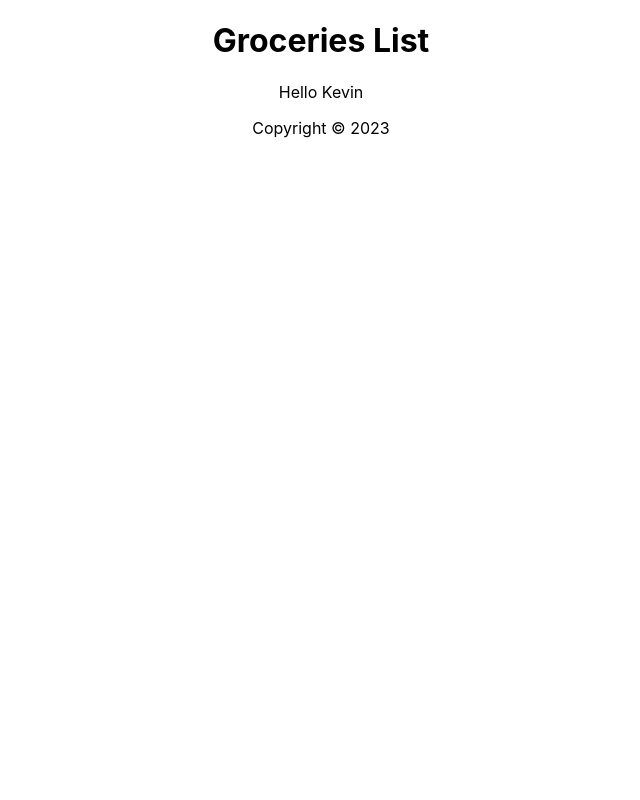
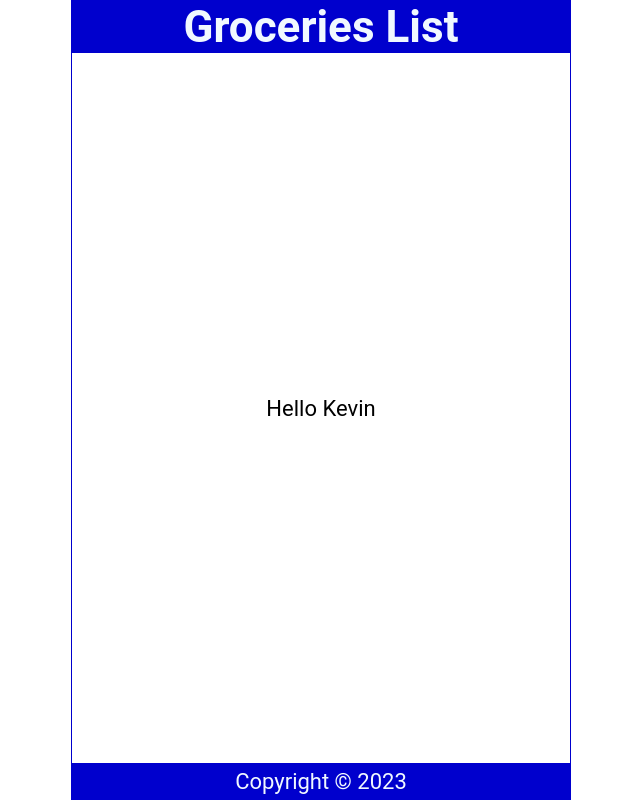
Before and after one commit to ALMendonca96/SPATutorialDaveGray, a React (Create React App) app: page / in a window 1280 px wide. Shown: the whole page, without its empty margins (319-959 px from the left). Built offline with nearby package versions, Linux system fonts and the light colour scheme.

Commit message:
add style to components

```diff
--- a/src/App.css
+++ /dev/null
@@ -1,38 +0,0 @@
-.App {
-  text-align: center;
-}
-
-.App-logo {
-  height: 40vmin;
-  pointer-events: none;
-}
-
-@media (prefers-reduced-motion: no-preference) {
-  .App-logo {
-    animation: App-logo-spin infinite 20s linear;
-  }
-}
-
-.App-header {
-  background-color: #282c34;
-  min-height: 100vh;
-  display: flex;
-  flex-direction: column;
-  align-items: center;
-  justify-content: center;
-  font-size: calc(10px + 2vmin);
-  color: white;
-}
-
-.App-link {
-  color: #61dafb;
-}
-
-@keyframes App-logo-spin {
-  from {
-    transform: rotate(0deg);
-  }
-  to {
-    transform: rotate(360deg);
-  }
-}
--- a/src/App.js
+++ b/src/App.js
@@ -1,4 +1,3 @@
-import "./App.css";
 import { Header } from "./Header";
 import Content from "./Content";
 import Footer from "./Footer";
--- a/src/index.css
+++ b/src/index.css
@@ -1,13 +1,58 @@
+* {
+  margin: 0;
+  padding: 0;
+  box-sizing: border-box;
+}
+
+html {
+  font-size: 22px;
+}
+
 body {
-  margin: 0;
-  font-family: -apple-system, BlinkMacSystemFont, 'Segoe UI', 'Roboto', 'Oxygen',
-    'Ubuntu', 'Cantarell', 'Fira Sans', 'Droid Sans', 'Helvetica Neue',
-    sans-serif;
+  min-height: 100vh;
+  font-family: "Roboto", "Oxygen", "Ubuntu", "Cantarell", "Fira Sans",
+    "Droid Sans", "Helvetica Neue", sans-serif;
   -webkit-font-smoothing: antialiased;
   -moz-osx-font-smoothing: grayscale;
 }
 
-code {
-  font-family: source-code-pro, Menlo, Monaco, Consolas, 'Courier New',
-    monospace;
+.App {
+  display: flex;
+  flex-direction: column;
+  justify-content: center;
+  align-items: center;
+  height: 100vh;
+  width: 100%;
+  max-width: 500px;
+  border: 1px solid mediumblue;
+  margin: auto;
 }
+
+header {
+  width: 100%;
+  padding: 0 0.25em;
+  background-color: mediumblue;
+  color: aliceblue;
+  display: flex;
+  justify-content: space-evenly;
+  align-items: center;
+}
+
+main {
+  width: 100%;
+  display: flex;
+  flex-direction: column;
+  flex-grow: 1;
+  justify-content: center;
+  align-items: center;
+  overflow-y: auto;
+}
+
+footer {
+  width: 100%;
+  padding: 0.25em;
+  background-color: mediumblue;
+  color: aliceblue;
+  display: grid;
+  place-content: center;
+}
```
Also changed, not shown: src/logo.svg (deleted).
